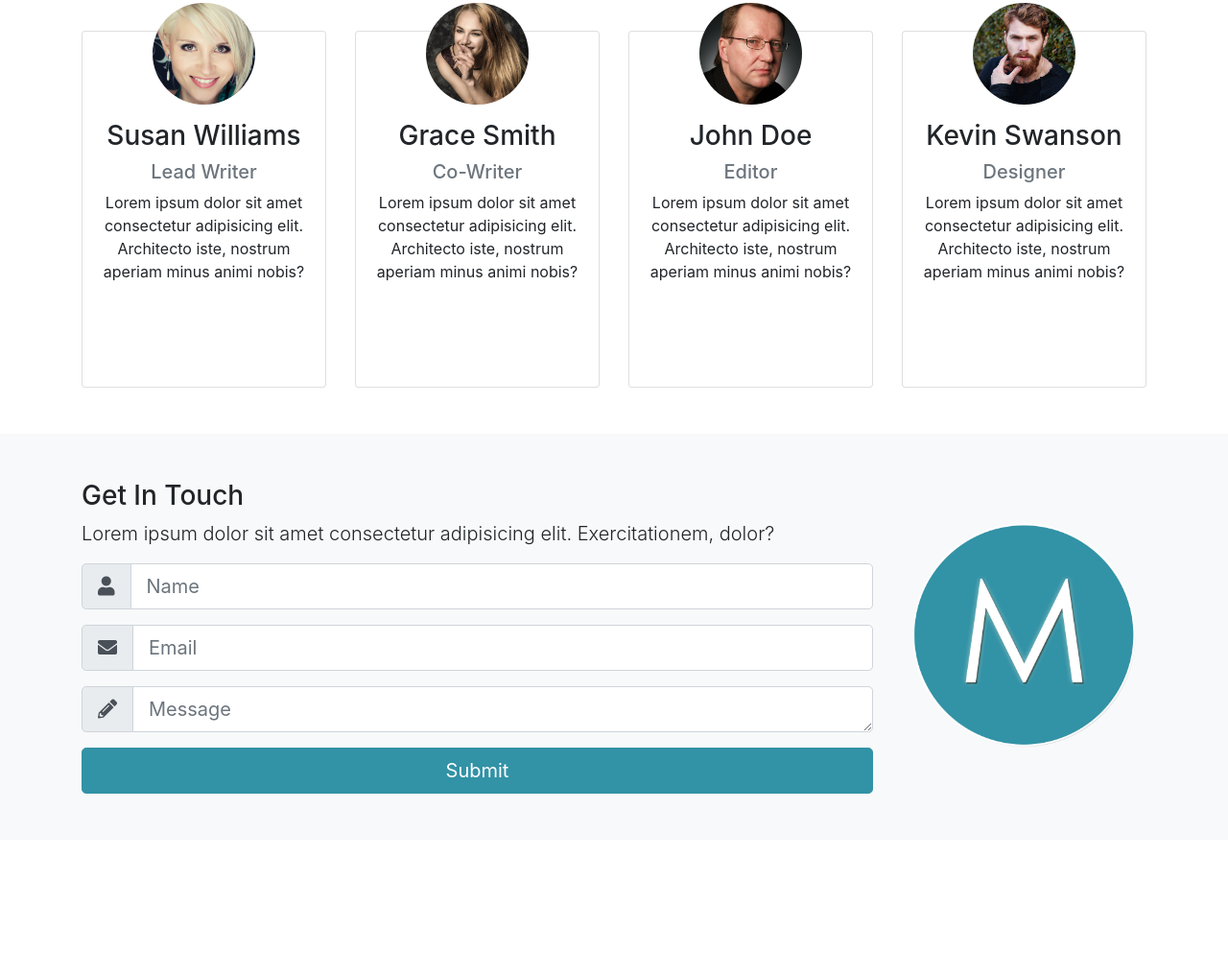
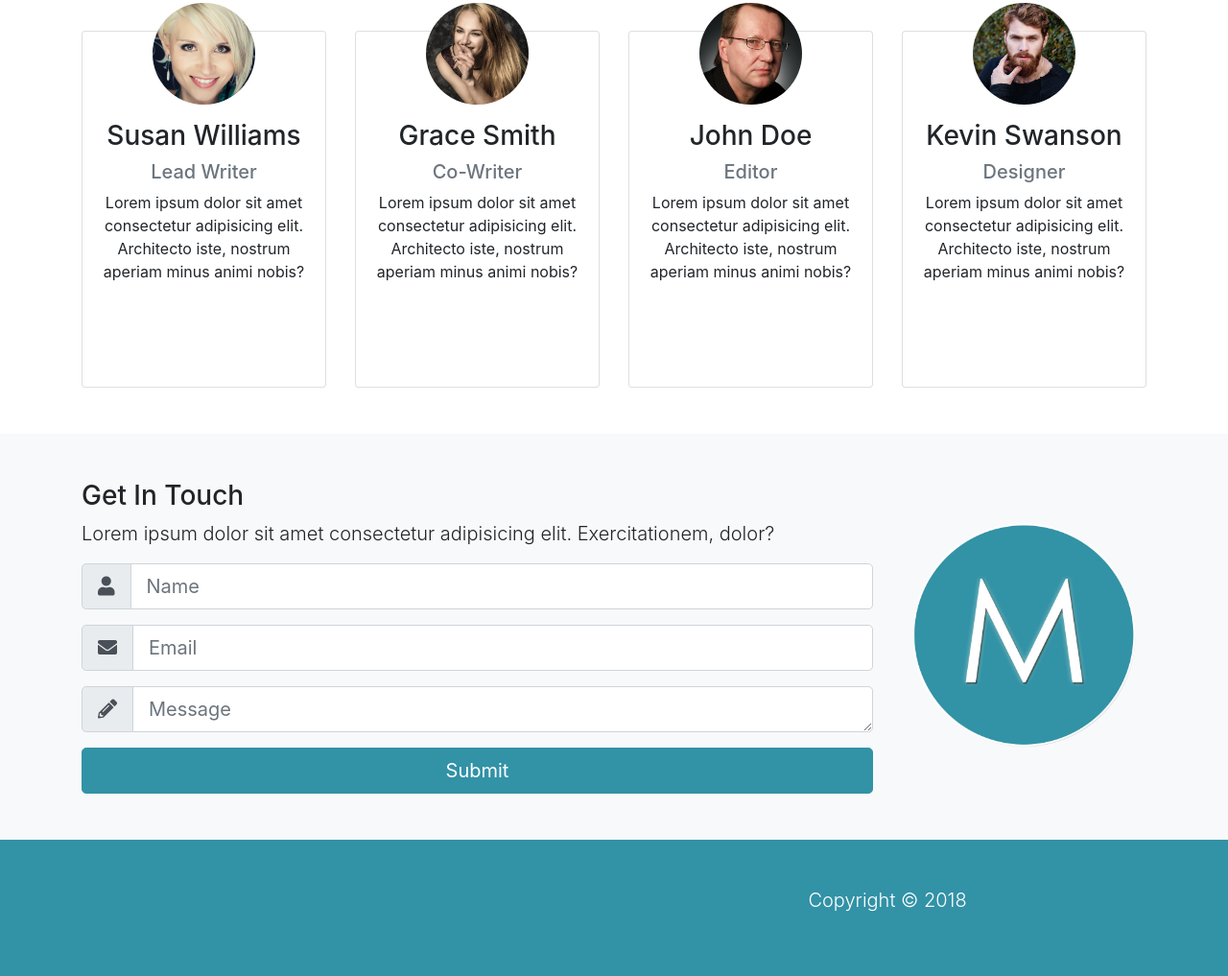
Before and after one commit to KadenZipfel/mizuxe, a plain HTML site: page index.html in a window 1280 px wide. Shown: the part 1934-2951 px from the top of the page at 96% size. Before the commit the page ends 2809 px from the top, so only its background shows below. Drawn offline with nearby package versions, Linux system fonts and the light colour scheme.

Commit message:
Create footer

```diff
--- a/index.html
+++ b/index.html
@@ -400,6 +400,19 @@
     </div>
   </section>
 
+  <!-- Footer -->
+  <footer id="main-footer" class="py-5 bg-primary text-white">
+    <div class="container">
+      <div class="row text-center">
+        <div class="col-md-6 ml-auto">
+          <p class="lead">
+            Copyright &copy; <span id="year"></span>
+          </p>
+        </div>
+      </div>
+    </div>
+  </footer>
+
   <script
     src="https://code.jquery.com/jquery-3.3.1.min.js"
     integrity="sha256-FgpCb/KJQlLNfOu91ta32o/NMZxltwRo8QtmkMRdAu8="
```
